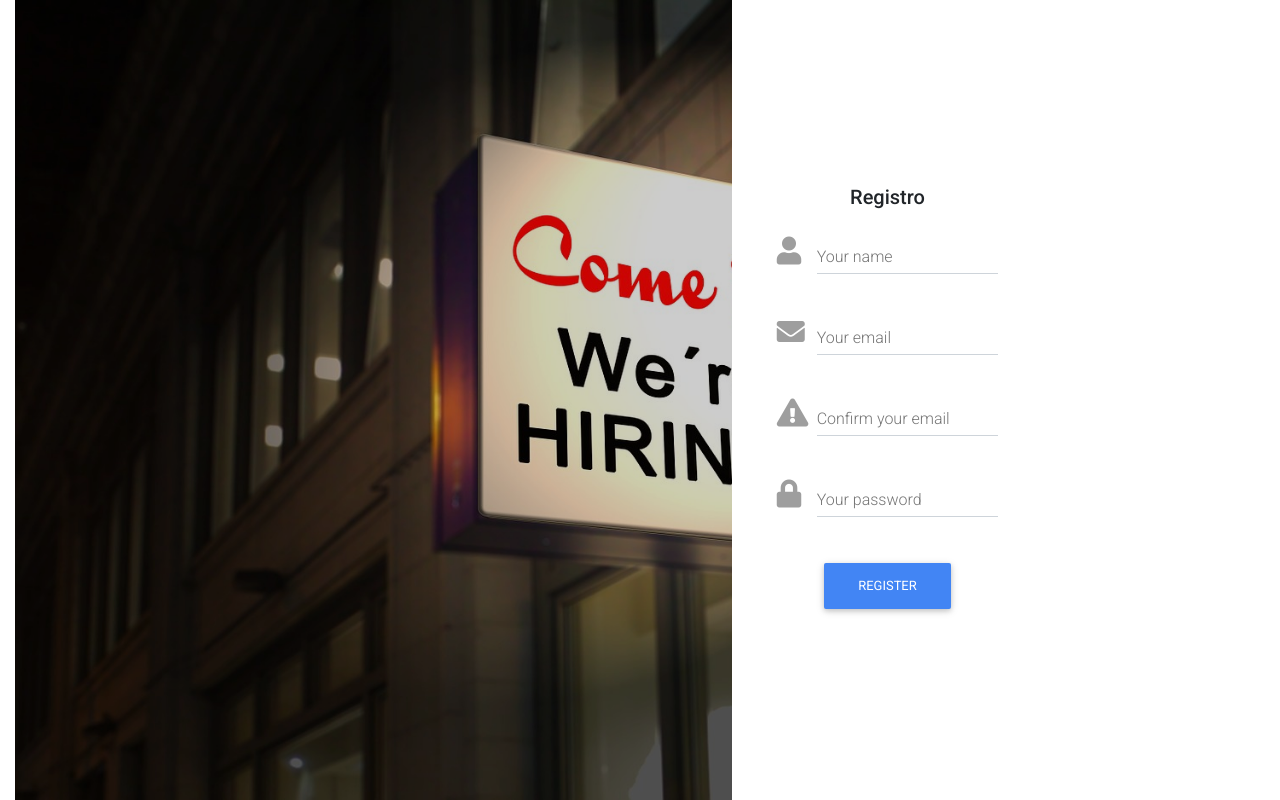
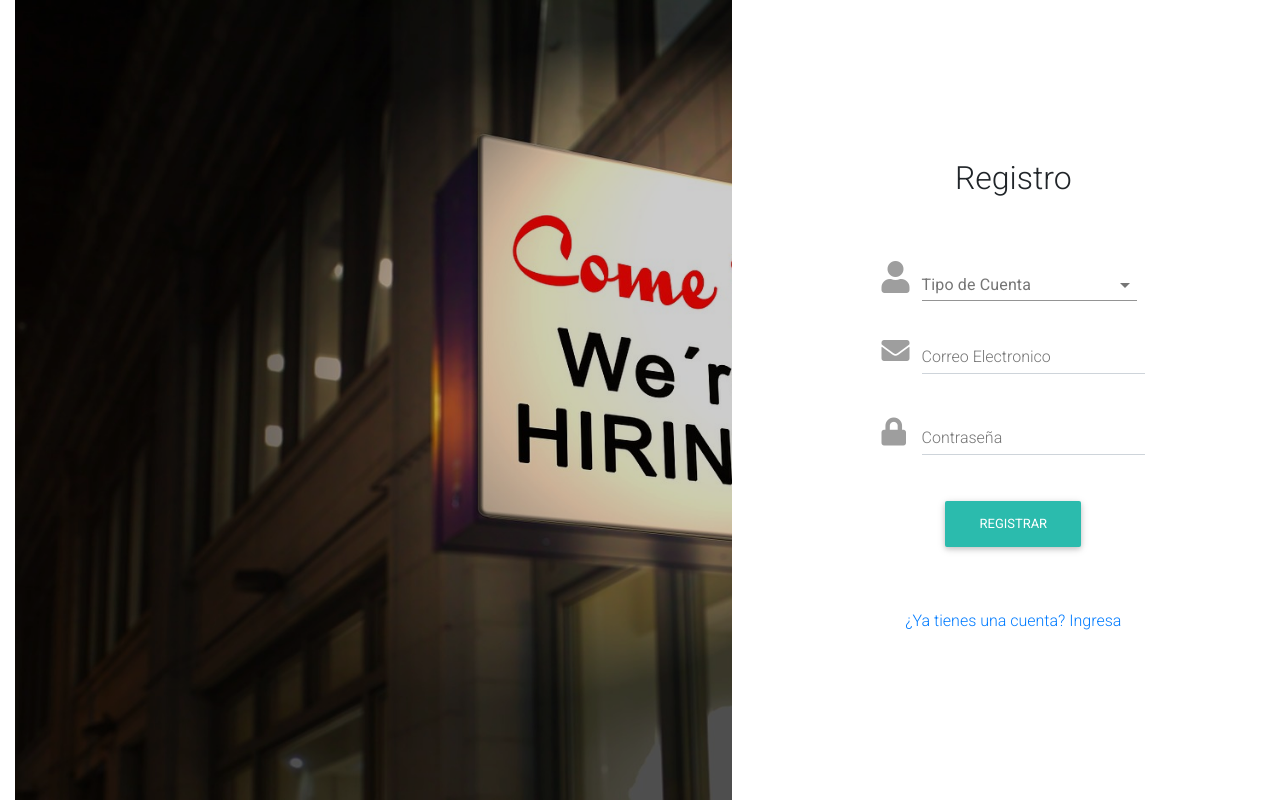
Before and after one commit to jvegaf/LagunaLink-fe, a React (Create React App) app: page /signup in a window 1280 px wide. Built offline with nearby package versions, Linux system fonts and the light colour scheme.

Commit message:
Signup refactored
Signed-off-by: Jose <josevega234@gmail.com>

```diff
--- a/src/components/ModalView/index.jsx
+++ b/src/components/ModalView/ModalView.jsx
@@ -1,8 +1,10 @@
 import { MDBModal, MDBModalBody, MDBModalFooter, MDBBtn } from 'mdbreact'
 import React, { useEffect, useState } from 'react'
+import { useHistory } from 'react-router-dom'
 
 export const ModalView = (props) => {
   const [modal, setModal] = useState(false)
+  const history = useHistory()
 
   useEffect(() => {
     props.open === true ? setModal(true) : setModal(false)
@@ -11,11 +13,21 @@ export const ModalView = (props) => {
   const toggle = () => {
     setModal(!modal)
   }
+
+  const closeModal = () => {
+    toggle()
+    if (props.redirect !== undefined) { redirectTo(props.redirect) }
+  }
+
+  const redirectTo = (path) => {
+    history.push(path)
+  }
+
   return (
     <MDBModal isOpen={modal} toggle={toggle} centered>
       <MDBModalBody>{props.body}</MDBModalBody>
       <MDBModalFooter>
-        <MDBBtn color="secondary" onClick={toggle}>Close</MDBBtn>
+        <MDBBtn color="secondary" onClick={closeModal}>Cerrar</MDBBtn>
       </MDBModalFooter>
     </MDBModal>
   )
--- a/src/components/SignIn/Signin.jsx
+++ b/src/components/SignIn/Signin.jsx
@@ -10,7 +10,7 @@ import {
   MDBLink,
   MDBTypography
 } from 'mdbreact'
-import { ModalView } from '../ModalView'
+import { ModalView } from '../ModalView/ModalView'
 
 export function SignInComponent () {
   const history = useHistory()
--- a/src/components/SignUp/SignUp.jsx
+++ b/src/components/SignUp/SignUp.jsx
@@ -1,16 +1,37 @@
+/* eslint-disable no-unused-vars */
 import React, { useState } from 'react'
 import { useHistory } from 'react-router-dom'
 import { useUser } from '../../hooks/useUser'
-import { ModalView } from '../ModalView'
+import { ModalView } from '../ModalView/ModalView'
 import {
   MDBContainer,
   MDBRow,
   MDBCol,
   MDBBtn,
-  MDBInput
+  MDBInput,
+  MDBBox,
+  MDBIcon,
+  MDBNavLink,
+  MDBTypography
 } from 'mdbreact'
+import {
+  FormControl,
+  InputLabel,
+  Select,
+  MenuItem,
+  makeStyles
+} from '@material-ui/core'
+
+const useStyles = makeStyles((theme) => ({
+  formControl: {
+    margin: theme.spacing(1),
+    width: '100%'
+  }
+}))
 
 export const SignUp = () => {
+  const singinPath = '/signin'
+  const classes = useStyles()
   const history = useHistory()
   const { setStatus, signUp } = useUser()
   const [data, setData] = useState({
@@ -21,7 +42,8 @@ export const SignUp = () => {
 
   const [modal, setModal] = useState({
     open: false,
-    body: ''
+    body: '',
+    redirect: undefined
   })
 
   const handleInputChange = (event) => {
@@ -33,138 +55,59 @@ export const SignUp = () => {
 
   const onSubmit = (e) => {
     e.preventDefault()
-    setModal({ open: false, body: '' })
+    setModal({ open: false, body: '', redirect: undefined })
     setStatus(0)
     signUp(data)
       .then(status => {
         if (status === 201) {
-          setModal({ open: true, body: 'Email de confirmacion enviado. Mira en tu buzon' })
+          setModal({ open: true, body: 'Email de confirmacion enviado. Mira en tu buzon', redirect: '/signin' })
         }
 
         if (status === 430) {
-          setModal({ open: true, body: 'El Email ya estaba registrado. Ingresa en tu cuenta' })
+          setModal({ open: true, body: 'El Email ya estaba registrado. Ingresa en tu cuenta', redirect: '/signin' })
         }
       }).catch(e => console.log(e))
   }
 
   return (
     <MDBContainer>
-  <MDBRow>
-    <MDBCol md="6">
-      <form>
-        <p className="h5 text-center mb-4">Registro</p>
+      {modal.open && <ModalView open={modal.open} body={modal.body} redirect={modal.redirect} />}
+    <MDBRow className="justify-content-center">
+      <MDBCol md="7" sm="12">
+        <MDBTypography tag="h2" className="text-center mb-5">
+          Registro
+        </MDBTypography>
+        <form onSubmit={onSubmit}>
+          <p className="h5 text-center mb-4"></p>
           <div className="grey-text">
-          <MDBInput label="Your name" icon="user" group type="text" validate error="wrong"
-            success="right" />
-          <MDBInput label="Your email" icon="envelope" group type="email" validate error="wrong"
-            success="right" />
-          <MDBInput label="Confirm your email" icon="exclamation-triangle" group type="text" validate
-            error="wrong" success="right" />
-          <MDBInput label="Your password" icon="lock" group type="password" validate />
+            <MDBBox display="flex" flex="row">
+              <MDBIcon icon="user" size="2x" className="my-auto mr-1" />
+              <FormControl className={classes.formControl}>
+                <InputLabel id="role">Tipo de Cuenta</InputLabel>
+                <Select
+                  labelId="role"
+                  name="role"
+                  value={data.role}
+                  onChange={handleInputChange}
+                >
+                  <MenuItem value={'ROLE_STUDENT'}>Estudiante</MenuItem>
+                  <MenuItem value={'ROLE_COMPANY'}>Empresa</MenuItem>
+                </Select>
+              </FormControl>
+            </MDBBox>
+            <MDBInput label="Correo Electronico" icon="envelope"
+            group type="email" validate error="wrong" name="email"
+              onChange={handleInputChange} success="right" />
+            <MDBInput label="Contraseña" name="password" onChange={handleInputChange}
+            icon="lock" group type="password" validate />
           </div>
           <div className="text-center">
-          <MDBBtn color="primary">Register</MDBBtn>
+            <MDBBtn type="submit" color="default">Registrar</MDBBtn>
           </div>
         </form>
+        <MDBNavLink to={singinPath} className="mt-5 text-center" >¿Ya tienes una cuenta? Ingresa</MDBNavLink>
       </MDBCol>
     </MDBRow>
   </MDBContainer>
   )
-
-  // return (
-  //   <div className="col-md-3 m-auto">
-  //     <ModalView show={modalShow.show} message={modalShow.message} onHide={() =>
-  //       history.push('/signin')}/>
-  //     <div className="row justify-content-center">
-  //       <h1>Registro</h1>
-  //     </div>
-  //     <form onSubmit={handleSubmit(onSubmit)}>
-  //       <div className="form-group mt-5">
-  //         <label htmlFor="role">Tipo de Cuenta</label>
-  //         <select
-  //           name="role"
-  //           ref={register({
-  //             required: 'Debes elegir entre Estudiante o Empresa'
-  //           })}
-  //           className="custom-select"
-  //         >
-  //           <option value="">Elige el tipo de cuenta</option>
-  //           <option value="ROLE_STUDENT">Estudiante</option>
-  //           <option value="ROLE_COMPANY">Empresa</option>
-  //         </select>
-  //         {errors.role && <p style={{ color: 'red' }}>{errors.role.message}</p>}
-  //       </div>
-  //       <div className="form-group mt-5">
-  //         <label htmlFor="email">Correo Electrónico</label>
-  //         <input
-  //           type="email"
-  //           name="email"
-  //           className="form-control"
-  //           ref={register({ required: 'La dirección de correo es necesaria' })}
-  //           placeholder="Introduce tu dirección de correo electrónico"
-  //         />
-  //         {errors.email && (
-  //           <p style={{ color: 'red' }}>{errors.email.message}</p>
-  //         )}
-  //       </div>
-  //       <div className="form-group">
-  //         <label htmlFor="password">Contraseña</label>
-  //         <input
-  //           type="password"
-  //           name="password"
-  //           className="form-control"
-  //           ref={register({ required: 'La contraseña es necesaria' })}
-  //           placeholder="Introduce tu contraseña"
-  //         />
-  //         {errors.password && (
-  //           <p style={{ color: 'red' }}>{errors.password.message}</p>
-  //         )}
-  //       </div>
-  //       <div className="form-group">
-  //         <label htmlFor="passwordConfirmation">Confirmación Contraseña</label>
-  //         <input
-  //           type="password"
-  //           name="passwordConfirmation"
-  //           className="form-control"
-  //           placeholder="Vuelve a introducir tu contraseña"
-  //           ref={register({
-  //             required: 'Por favor, vuelve a introducir tu contraseña ',
-  //             validate: {
-  //               matchesPreviousPassword: (value) => {
-  //                 const { password } = getValues()
-  //                 return password === value || 'contraseñas no coinciden'
-  //               }
-  //             }
-  //           })}
-  //         />
-  //         {errors.passwordConfirmation && (
-  //           <p style={{ color: 'red' }}>
-  //             {errors.passwordConfirmation.message}
-  //           </p>
-  //         )}
-  //       </div>
-  //       <div className="form-group mb-5 mt-4">
-  //         <div className="form-check">
-  //           <input
-  //             type="checkbox"
-  //             name="agreement"
-  //             className="form-check-input"
-  //             ref={register({ required: 'Es necesaria la confirmacion' })}
-  //           />
-  //           <label className="form-check-label" htmlFor="remember">
-  //             Acepto los terminos y condiciones
-  //           </label>
-  //         </div>
-  //         {errors.agreement && (
-  //           <p style={{ color: 'red' }}>{errors.agreement.message}</p>
-  //         )}
-  //       </div>
-  //       <div className="form-group">
-  //         <button type="submit" className="btn btn-primary w-100">
-  //           Registrar
-  //         </button>
-  //       </div>
-  //     </form>
-  //   </div>
-  // )
 }
```
Also changed, not shown: package.json (+3 -5 lines). Lines whose indentation alone changed are shown as unchanged.
